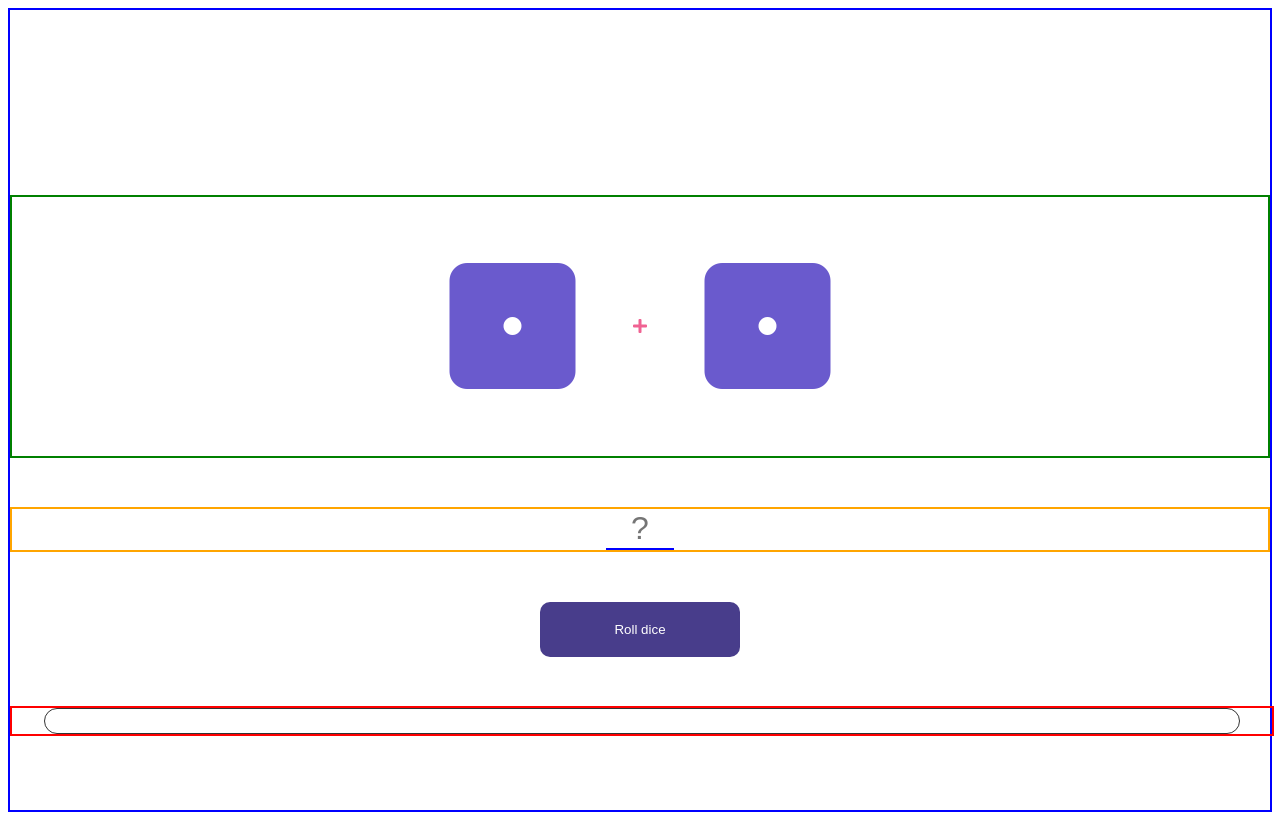
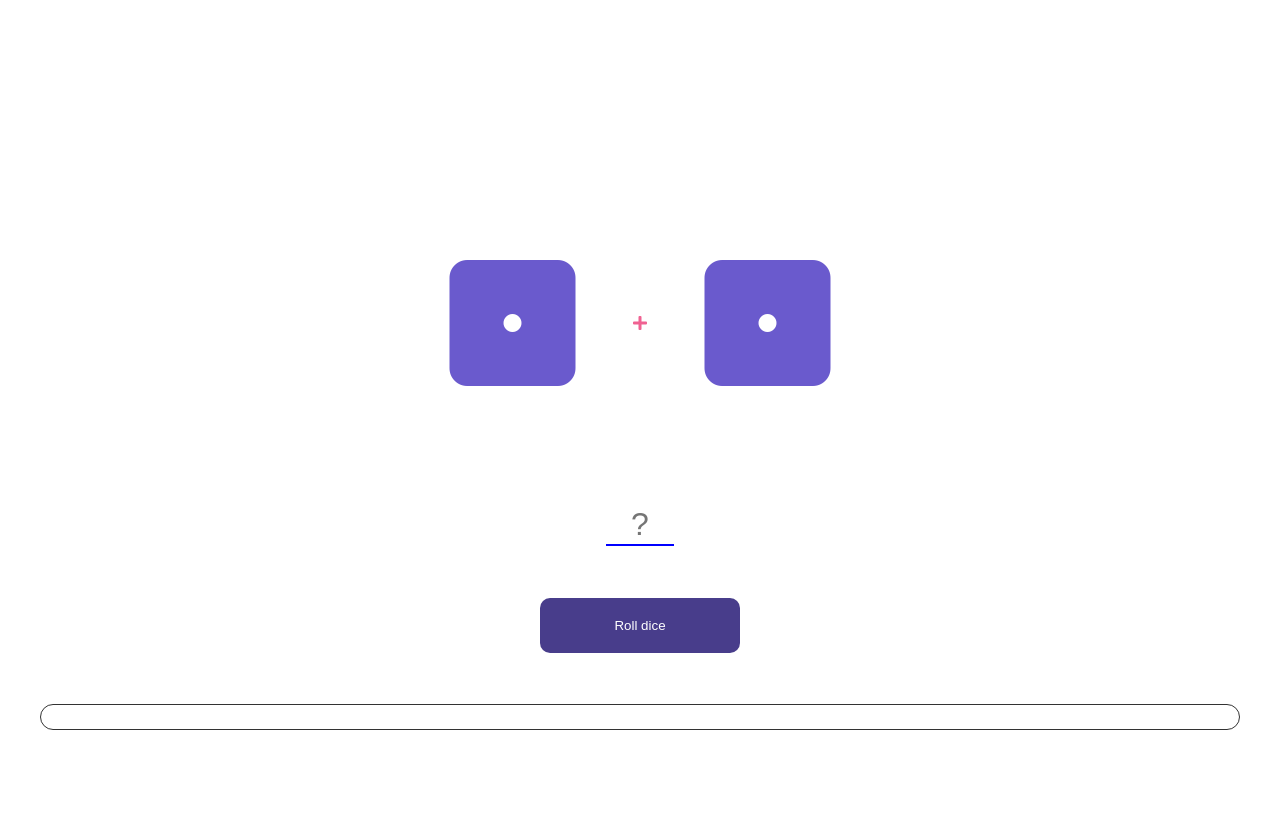
Before and after one commit to KasiaKinga/math-for-pola, a React (Create React App) app: page / in a window 1280 px wide. Built offline with nearby package versions, Linux system fonts and the light colour scheme.

Commit message:
code cleanup

```diff
--- a/src/Form.css
+++ b/src/Form.css
@@ -2,7 +2,7 @@
   display: flex;
   align-items: center;
   justify-content: center;
-  border: 2px solid orange;
+  /* border: 2px solid orange; */
 }
 
 .Form form {
--- a/src/ProgressBar.css
+++ b/src/ProgressBar.css
@@ -1,8 +1,6 @@
 .progress-bar {
   position: relative;
   height: 1.5em;
-  /* width: 80vw; */
-  /* max-width: 80%; */
   margin-left: 2em;
   margin-right: 2em;
   border-radius: 50px;
--- a/src/RollDice.css
+++ b/src/RollDice.css
@@ -3,10 +3,9 @@
   flex: 1;
   flex-flow: column nowrap;
   justify-content: space-around;
-  /* justify-content: center; */
   min-height: 100vh;
   max-width: 100vw;
-  border: 2px solid blue;
+  /* border: 2px solid blue; */
 }
 
 .RollDice-container {
@@ -14,7 +13,7 @@
   margin-top: 20vh;
   justify-content: center;
   align-content: center;
-  border: 2px solid green;
+  /* border: 2px solid green; */
 }
 
 .RollDice button {
@@ -25,10 +24,14 @@
   border-radius: 10px;
   color: white;
   background-color: darkslateblue;
-
 }
 
 .RollDice button:hover {
   background-color: orange;
   cursor: pointer;
 }
+
+.Progress-bar-container {
+  width: 100%;
+  text-align: center;
+}
--- a/src/RollDice.js
+++ b/src/RollDice.js
@@ -97,20 +97,10 @@ class RollDice extends Component {
     }
     return (
       <div className="RollDice">
-        {/* <div
-          style={{
-            display: "flex",
-            justifyContent: "center",
-            alignItems: "center",
-
-            border: "2px red solid",
-          }}
-        > */}
         {this.state.percentage === 100 && <Confetti />}
         <div className="RollDice-container">
           <Die face={this.state.die1} rolling={this.state.isRolling} />
           <i className="Symbol fas fa-plus"></i>
-
           <Die face={this.state.die2} rolling={this.state.isRolling} />
         </div>
 
@@ -133,21 +123,10 @@ class RollDice extends Component {
           {textForButton}
         </button>
 
-        <div
-          style={{
-            // display: "flex",
-            // justifyContent: "center",
-            width: "100%",
-            textAlign: "center",
-            border: "2px red solid",
-
-            // width: "80vw",
-          }}
-        >
+        <div className="Progress-bar-container">
           <ProgressBar percentage={this.state.percentage} />
         </div>
         <div>{animatedElement}</div>
-        {/* </div> */}
       </div>
     );
   }
```
